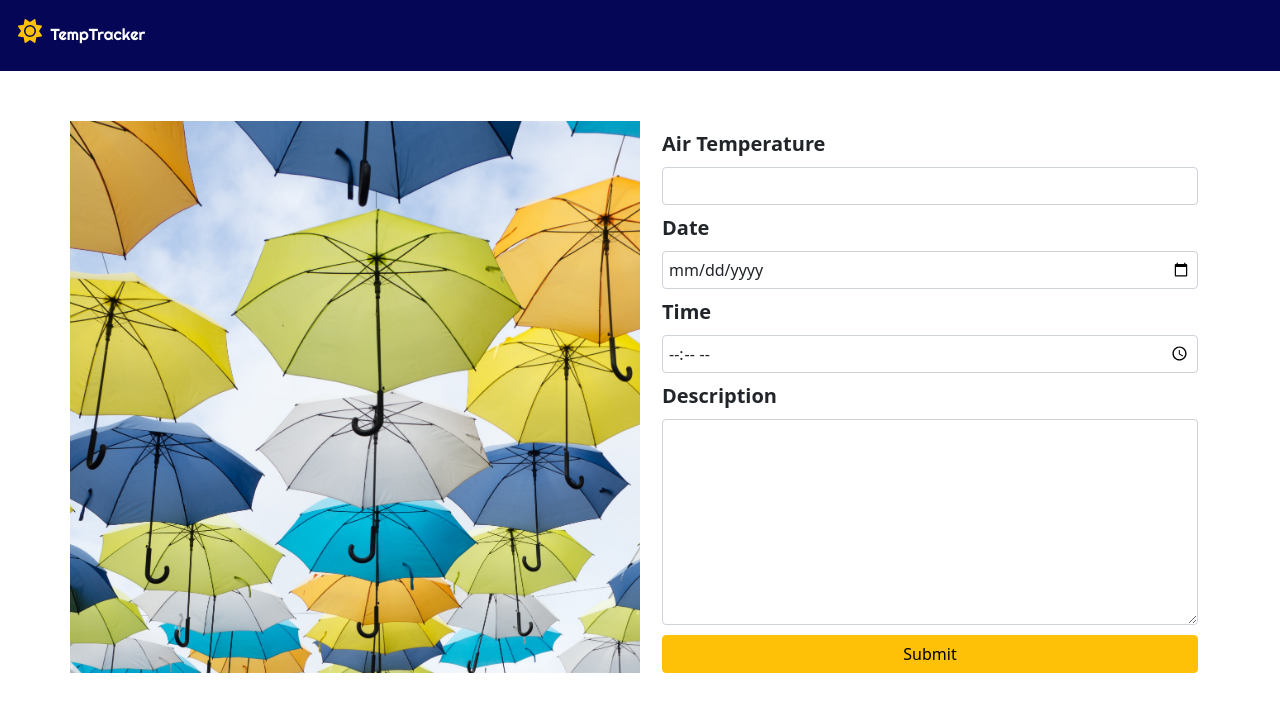
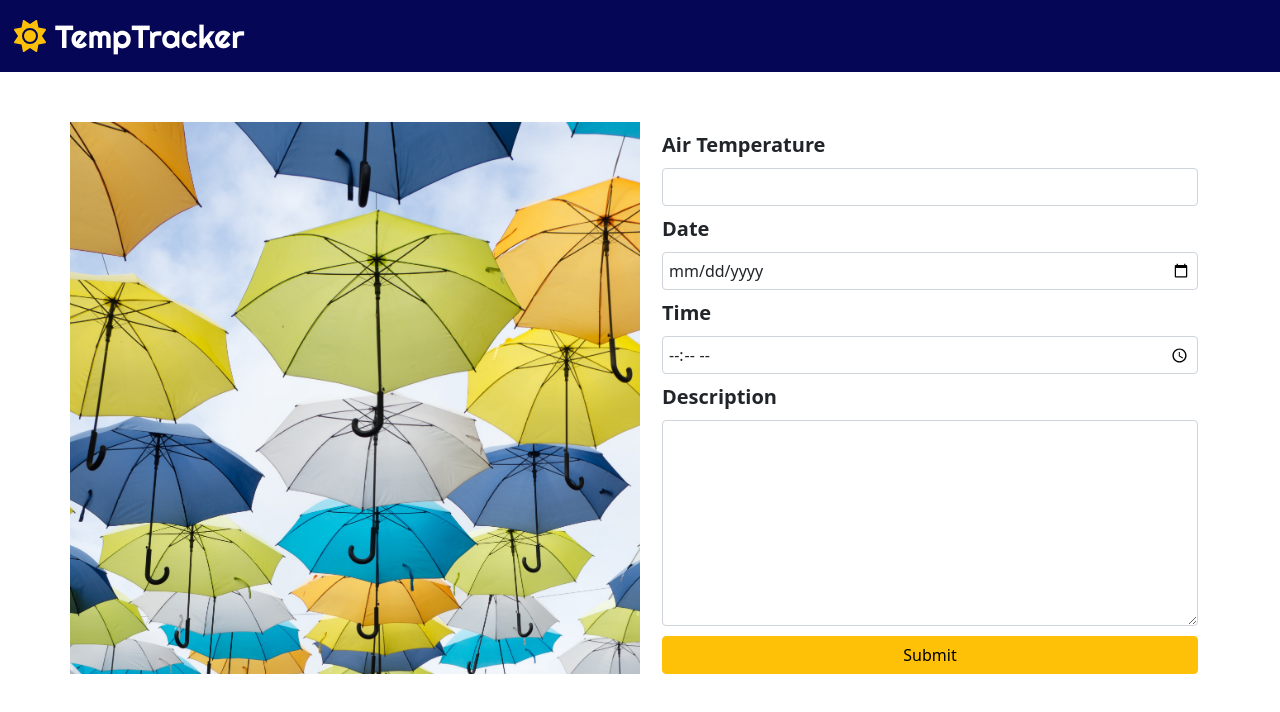
Before and after one commit to Maymoonah/tempTracker, an Angular app: page /form in a window 1280 px wide. Shown: the top 712 px of the page. Built offline with nearby package versions, Linux system fonts and the light colour scheme.

Commit message:
edited header font and margin

```diff
--- a/src/app/components/header/header.component.css
+++ b/src/app/components/header/header.component.css
@@ -2,6 +2,8 @@
     color: #FFF;
     padding: 4px;
     font-family: 'Righteous';
+    font-size: 2rem;
+    margin: 0;
 }
 
 .navbar-brand {
@@ -10,8 +12,7 @@
 
 fa-icon {
     color: #ffc107;
-    font-size: 24px;
-    padding: 4px;
+    font-size: 2rem;
 }
 
 .navbar {
```
